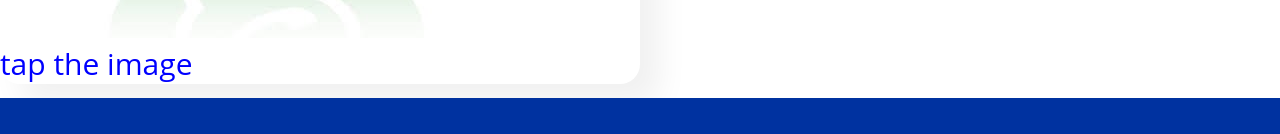
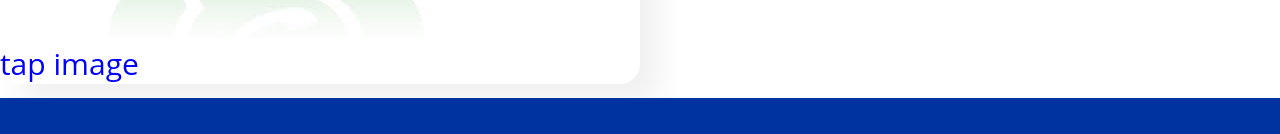
Before and after one commit to brooklyn5991/Besty1, a plain HTML site: page index.html in a window 1280 px wide. Shown: the part 5210-5344 px from the top of the page. Drawn offline with Linux system fonts and the light colour scheme.

Commit message:
Update index.html

```diff
--- a/index.html
+++ b/index.html
@@ -123,7 +123,7 @@
   <div class="center">
     <a href="https://api.whatsapp.com/send?phone=2348166324559&text=tell%20me%20more%20about%20your%20school">
     <img src="./images/contact/images49.jpeg" alt="whatsapplogo" ></a>
-    <p>tap the image</p>
+    <p>tap image</p>
   </div>
 </div>
 
```
